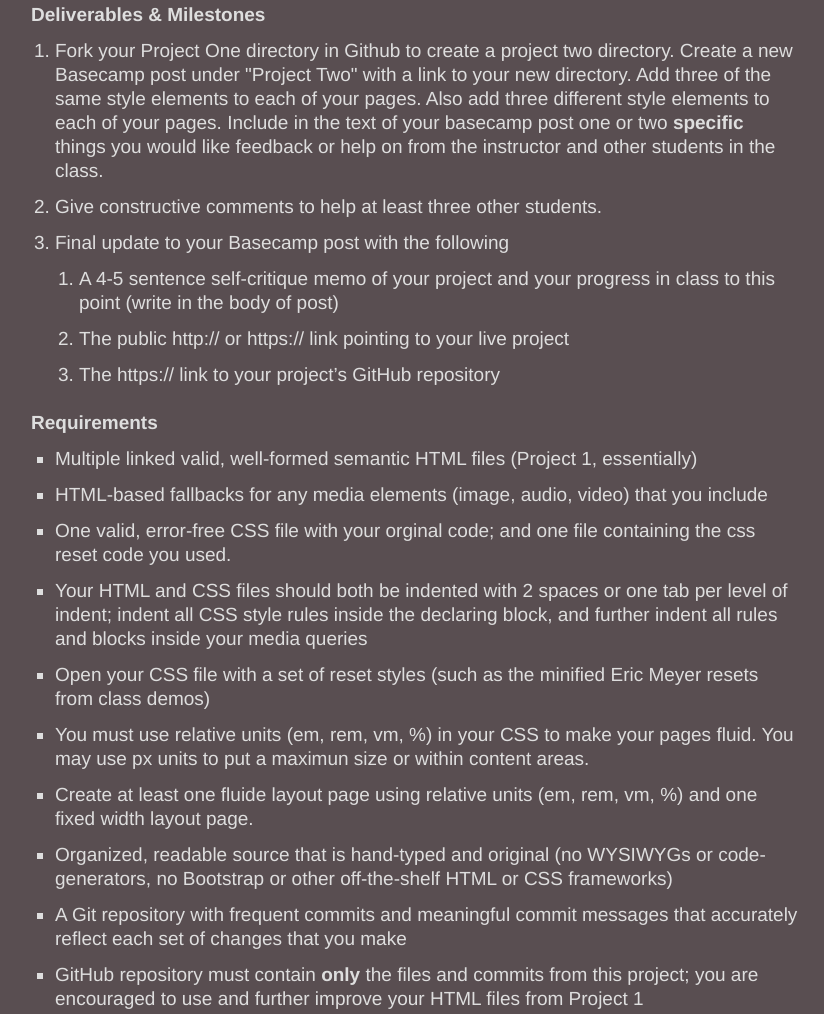
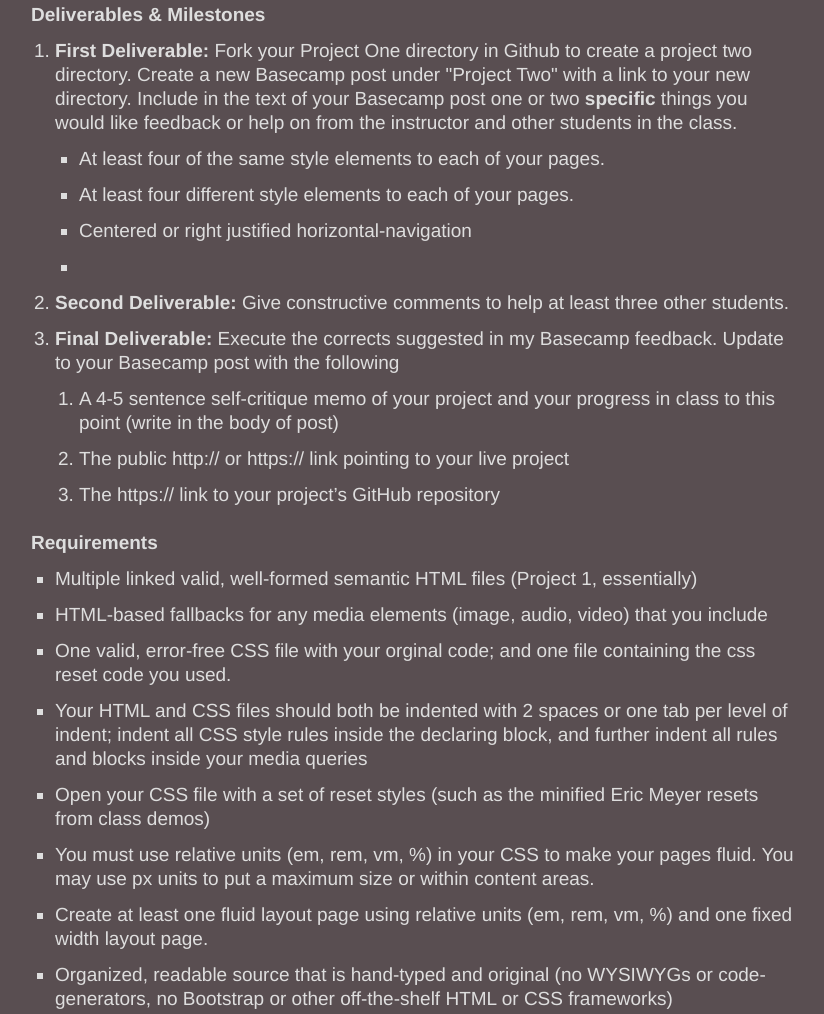
Before and after one commit to dkriegls/itmd-361-spring2018, a plain HTML site: page projects.html in a window 1280 px wide. Shown: the part 2258-3272 px from the top of the page, without its empty margins (353-1177 px from the left). Drawn offline with Linux system fonts and the light colour scheme.

Commit message:
updating project 2

```diff
--- a/projects.html
+++ b/projects.html
@@ -166,15 +166,20 @@
           <h4>Deliverables &amp; Milestones</h4>
           <ol>
             <li>
-              Fork your Project One directory in Github to create a project two directory. Create a new Basecamp post under "Project Two"
-              with a link to your new directory. Add three of the same style elements to each of your pages. Also add three different
-              style elements to each of your pages. Include in the text of your basecamp post one or two <b>specific</b> things you would like
+              <strong>First Deliverable:</strong> Fork your Project One directory in Github to create a project two directory. Create a new Basecamp post under "Project Two"
+              with a link to your new directory. Include in the text of your Basecamp post one or two <b>specific</b> things you would like
               feedback or help on from the instructor and other students in the class.
+              <ul>
+                <li>At least four of the same style elements to each of your pages.</li>
+                <li>At least four different style elements to each of your pages.</li>
+                <li>Centered or right justified horizontal-navigation</li>
+                <li>
+              </ul>
             </li>
             <li>
-              Give constructive comments to help at least three other students.
+              <strong>Second Deliverable:</strong> Give constructive comments to help at least three other students.
             </li>
-            <li>Final update to your Basecamp post with the following
+            <li><strong>Final Deliverable:</strong> Execute the corrects suggested in my Basecamp feedback. Update to your Basecamp post with the following
               <ol>
                 <li>
                   A 4-5 sentence self-critique memo of your project and your progress in class to this
@@ -210,11 +215,11 @@
               from class demos)
             </li>
             <li>
-              You must use relative units (em, rem, vm, %) in your CSS to make your pages fluid. You may use px units to put a maximun size
+              You must use relative units (em, rem, vm, %) in your CSS to make your pages fluid. You may use px units to put a maximum size
         or within content areas.
             </li>
       <li>
-              Create at least one fluide layout page using relative units (em, rem, vm, %) and one fixed width layout page.
+              Create at least one fluid layout page using relative units (em, rem, vm, %) and one fixed width layout page.
             </li>
             <li>
               Organized, readable source that is hand-typed and original (no WYSIWYGs or
```
